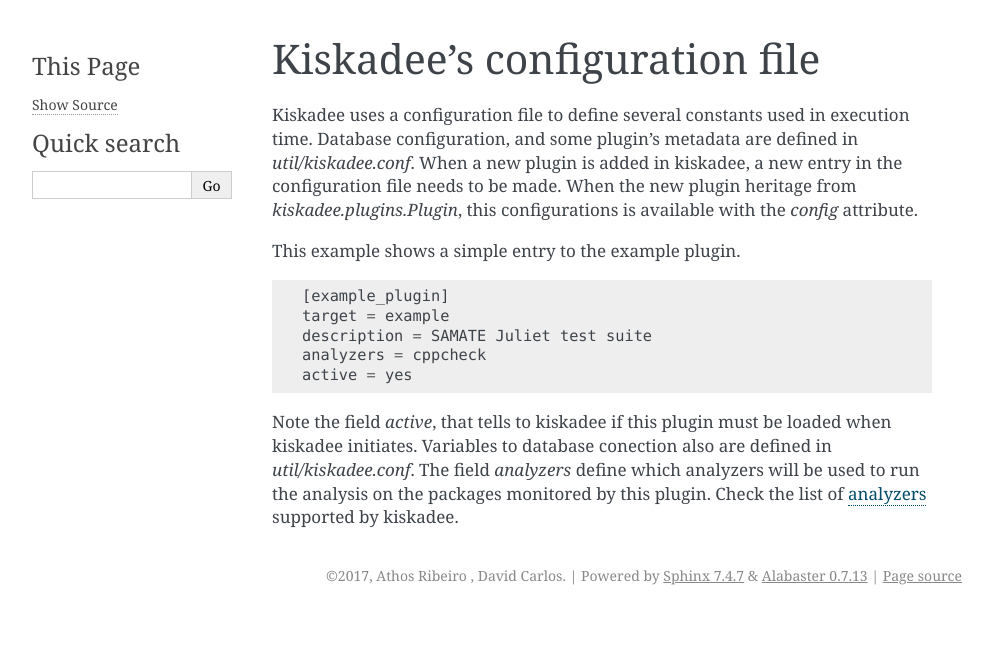
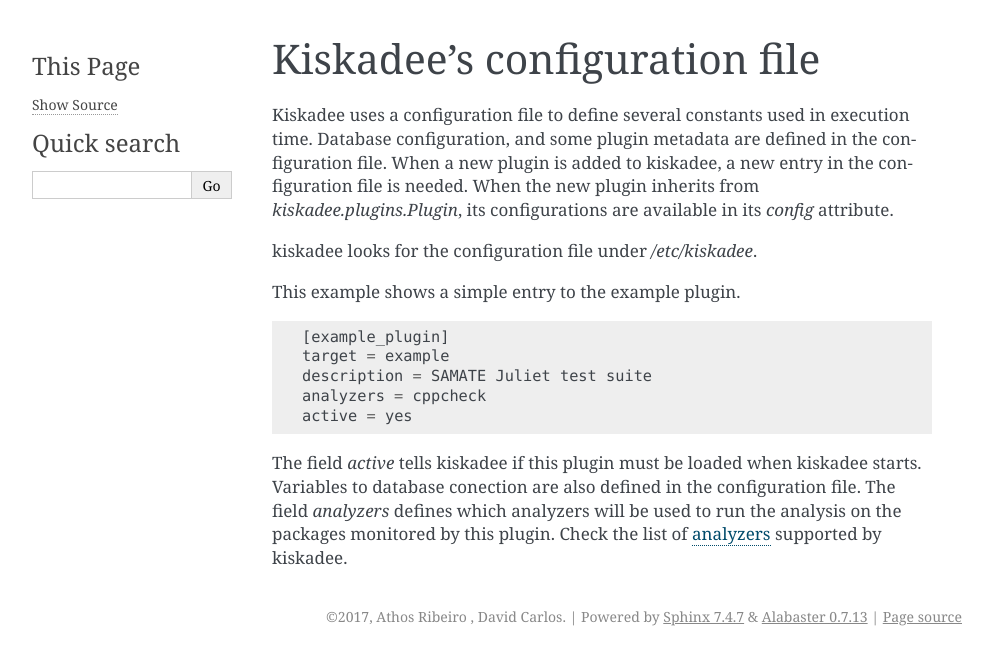
Before and after one commit to fabio1079/kiskadee, a Sphinx documentation site: the page built from doc/config_file.rst, in a window 1280 px wide. Shown: the top 665 px of the page, without its empty margins (148-1141 px from the left). Built offline with Sphinx 7.4.7, drawn with Linux system fonts in a browser that asks for light colours.

Commit message:
Improve documentation
Adds some minor language fixes and improvements.

```diff
--- a/doc/config_file.rst
+++ b/doc/config_file.rst
@@ -2,11 +2,13 @@
 =============================
 
 Kiskadee uses a configuration file to define several constants used in
-execution time. Database configuration, and some plugin's metadata are
-defined in `util/kiskadee.conf`. When a new plugin is added in kiskadee,
-a new entry in the configuration file needs to be made. When the new plugin
-heritage from `kiskadee.plugins.Plugin`, this configurations is available
-with the `config` attribute.
+execution time. Database configuration, and some plugin metadata are defined in
+the configuration file. When a new plugin is added to kiskadee, a new entry in
+the configuration file is needed. When the new plugin inherits from
+`kiskadee.plugins.Plugin`, its configurations are available in its `config`
+attribute.
+
+kiskadee looks for the configuration file under `/etc/kiskadee`.
 
 This example shows a simple entry to the example plugin.
 
@@ -18,8 +20,8 @@
     analyzers = cppcheck
     active = yes
 
-Note the field `active`, that tells to kiskadee if this plugin must be
-loaded when kiskadee initiates. Variables to database conection also are defined
-in `util/kiskadee.conf`. The field `analyzers` define which analyzers
-will be used to run the analysis on the packages monitored by this plugin.
-Check the list of :doc:`analyzers </analyzers>` supported by kiskadee.
+The field `active` tells kiskadee if this plugin must be loaded when kiskadee
+starts. Variables to database conection are also defined in the configuration
+file. The field `analyzers` defines which analyzers will be used to run the
+analysis on the packages monitored by this plugin.  Check the list of
+:doc:`analyzers </analyzers>` supported by kiskadee.
--- a/doc/monitor.rst
+++ b/doc/monitor.rst
@@ -1,8 +1,8 @@
 Monitor - Module to manage kiskadee analysis
 ============================================
 
-This class is responsible to dequeue packages from `packages_queue` and
-checks if this package needs to be analyzed.
+This class is responsible to dequeue packages from the `packages_queue` and
+check which packages need to be analyzed.
 
 The class defines the following public behaviors:
 
--- a/doc/runner.rst
+++ b/doc/runner.rst
@@ -2,7 +2,7 @@
 ============================================
 
 This module is responsible to run several static analyzers on
-some source code.
+on a given project source code.
 
 The module defines the following public behaviors:
 
```
Also changed, not shown: README.md (+2 -0 lines), doc/analyzers.rst (+6 -5 lines), doc/plugins.rst (+7 -8 lines).
